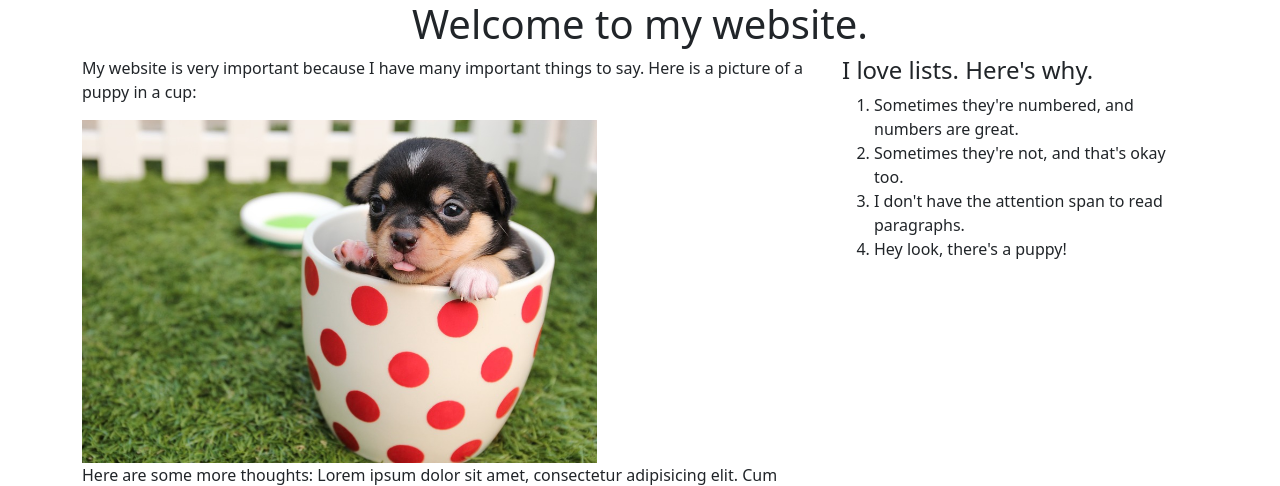
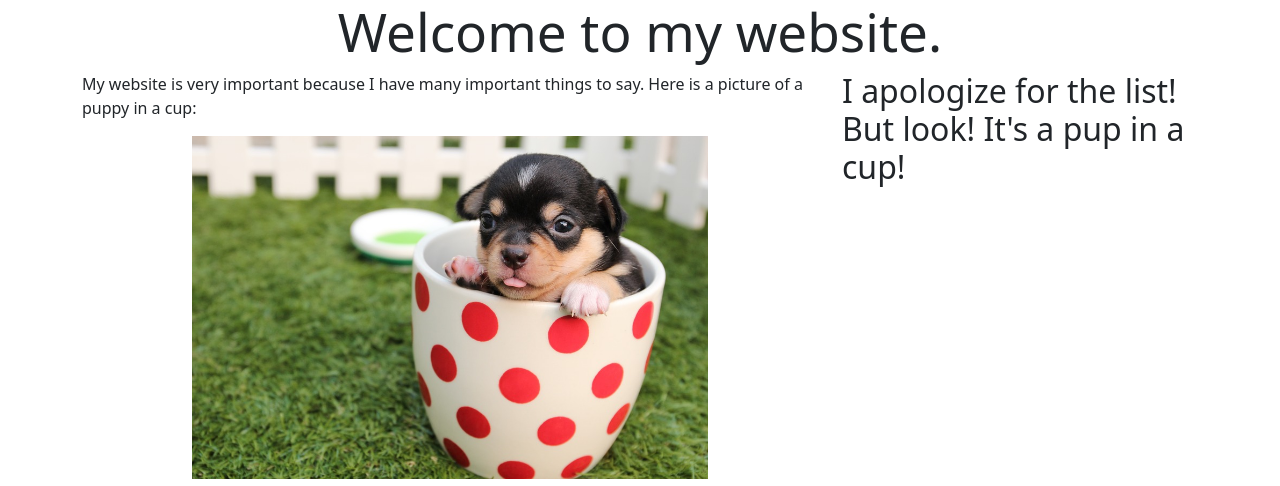
Before and after one commit to franklinkong981/jQuery_DOM_Practice, a plain HTML site: page index.html in a window 1280 px wide. Shown: the top 486 px of the page. Drawn offline with nearby package versions, Linux system fonts and the light colour scheme.

Commit message:
Completed exercise

```diff
--- a/index.html
+++ b/index.html
@@ -77,7 +77,41 @@
       integrity="sha256-eKhayi8LEQwp4NKxN+CfCh+3qOVUtJn3QNZ0TciWLP4="
       crossorigin="anonymous"></script>
     <script>
-  // Add your code here!
+      // Question 1
+      $(document).ready(function() {
+        console.log("Let's get ready to party with jQuery!");
+      });
+
+      //Question 2
+      $("article img").addClass('image-center');
+
+      //Question 3
+      $("p").eq(5).remove();
+
+      //Question 4
+      $("#title").css('font-size', Math.floor(Math.random() * 101));
+
+      //Question 5
+      $("ol").append("<li>It's a Pup in a Cup!</li>");
+
+      //Question 6
+      $("h4").remove();
+      $("ol").remove();
+      $("aside").append("<h2>I apologize for the list! But look! It's a pup in a cup!</h2>");
+
+      //Question 7
+      $(".form-control").on("change", function() {
+        let redValue = $(".form-control").eq(0).val();
+        let greenValue = $(".form-control").eq(2).val();
+        let blueValue = $(".form-control").eq(1).val();
+        $("body").css('background-color', `rgb(${redValue},${greenValue},${blueValue})`);
+      });
+
+      //Question 8
+      $("img").on("click", function() {
+        $(this).remove();
+      })
+
     </script>
   </body>
 
```
Lines whose indentation alone changed are shown as unchanged.
